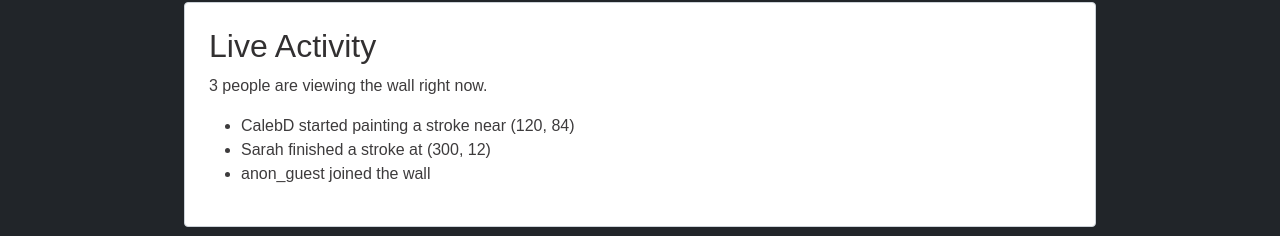
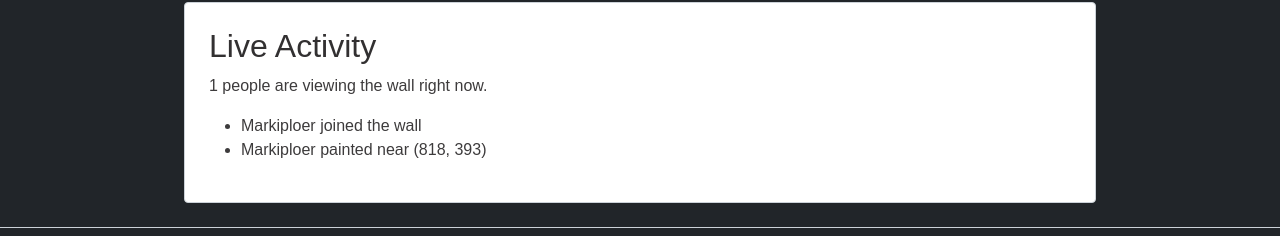
Before and after one commit to Caleb-D-Ace/startup, a React (Vite) app: page / in a window 1280 px wide. Shown: the part 1181-1417 px from the top of the page. Built offline with nearby package versions, Linux system fonts and the light colour scheme; no server answers; a web font is replaced by a local one.

Commit message:
Implemented activity live feed, including a throttle to prevent spam

```diff
--- a/src/canvas/canvasApi.js
+++ b/src/canvas/canvasApi.js
@@ -90,6 +90,16 @@ const SIMULATION_INTERVAL_MS = 4000;
 
 const subscribers = new Set();
 let simulationTimer = null;
+
+// Caps how often a single username's painting generates an "activity"
+// notification -- a fast drag flushes a chunk every ~28px/250ms, which
+// would otherwise flood the live feed with one user's own repeated
+// "painted near" messages. In-memory only (not persisted), per username,
+// uncapped in size -- unlike the localStorage-backed per-user stores
+// elsewhere, a username here costs one Map entry (a string key + a
+// number), not worth a FIFO eviction scheme over.
+const ACTIVITY_THROTTLE_MS = 5000;
+const lastActivityAt = new Map(); // username -> timestamp of its last emitted activity notification
 
 // submitStroke runs on every chunk flush (every ~28px/250ms while
 // dragging), so re-parsing/re-serializing the *entire* grid on every call
@@ -185,6 +195,24 @@ export function submitStroke(stroke) {
 
   scheduleSave();
   notify({ type: "stroke", pixels, username: stroke.username });
+
+  // One activity message per submission (so per chunk, not per whole drag)
+  // -- fires for every caller uniformly, real strokes and the simulated
+  // fake-peer stroke below alike, so there's a single place that decides
+  // what an activity message looks like instead of two. Throttled per
+  // username so one fast drag's many chunk flushes don't flood the feed
+  // with the same person's own messages; painting, persistence, and xp
+  // above are all unaffected by this -- only the notification is skipped.
+  if (pixels.length > 0) {
+    const now = Date.now();
+    const lastNotifiedAt = lastActivityAt.get(stroke.username) ?? 0;
+    if (now - lastNotifiedAt >= ACTIVITY_THROTTLE_MS) {
+      lastActivityAt.set(stroke.username, now);
+      const { x, y } = pixels[0];
+      notify({ type: "activity", username: stroke.username, message: `${stroke.username} painted near (${x}, ${y})` });
+    }
+  }
+
   return pixels;
 }
 
@@ -344,7 +372,7 @@ function paintFakeStroke() {
   const y = Math.floor(Math.random() * CANVAS_HEIGHT);
 
   submitStroke({ points: [{ x, y }], paletteIndex, username, shape: "round", size: 0 });
-  notify({ type: "activity", message: `${username} painted near (${x}, ${y})` });
+  // submitStroke itself emits the matching "activity" notification now.
 }
 
 function startSimulation() {
--- a/src/wall/wall.jsx
+++ b/src/wall/wall.jsx
@@ -18,6 +18,7 @@ import { useAuth } from '../AuthContext';
 const DEFAULT_BRUSH_SIZE = 5;
 const BRUSH_SHAPE = 'round'; // only shape implemented so far -- brush-style select below isn't wired to this yet
 const SUGGESTION_DEBOUNCE_MS = 400; // avoids firing a request per intermediate color while clicking around
+const ACTIVITY_FEED_LIMIT = 15; // most-recent-first, capped so a long session doesn't grow this list unboundedly
 
 export function Wall() {
   const { username } = useAuth();
@@ -109,19 +110,50 @@ export function Wall() {
   // counter is the actual change signal instead.
   const [pixelsVersion, setPixelsVersion] = useState(0);
 
+  // Distinct usernames seen this session (real strokes and simulated
+  // fake-peer ones alike), including yourself -- there's no real presence
+  // tracking in this mock (no join/leave, no real other clients), so this
+  // is deliberately simple: a monotonically-growing count of "who's shown
+  // up," not an attempt to fake accurate live join/leave dynamics.
+  const viewerUsernamesRef = useRef(new Set());
+  const [viewerCount, setViewerCount] = useState(0);
+  const [activityFeed, setActivityFeed] = useState([]);
+
+  // AuthContext resolves username asynchronously, so this can't just be a
+  // useRef lazy initializer -- re-seed whenever it actually changes.
+  useEffect(() => {
+    if (username && !viewerUsernamesRef.current.has(username)) {
+      viewerUsernamesRef.current.add(username);
+      setViewerCount(viewerUsernamesRef.current.size);
+    }
+  }, [username]);
+
   // Our own strokes flow through this same subscription rather than being
   // applied locally on submit -- treating "what I just painted" and "what a
   // peer just painted" identically keeps there from being two separate
   // code paths that could drift apart.
   useEffect(() => {
     const unsubscribe = subscribe((event) => {
-      if (event.type !== 'stroke') {
+      if (event.type === 'stroke') {
+        event.pixels.forEach(({ x, y, paletteIndex }) => {
+          pixelsRef.current.push({ x, y, paletteIndex });
+        });
+        setPixelsVersion((v) => v + 1);
         return;
       }
-      event.pixels.forEach(({ x, y, paletteIndex }) => {
-        pixelsRef.current.push({ x, y, paletteIndex });
-      });
-      setPixelsVersion((v) => v + 1);
+
+      if (event.type === 'activity') {
+        const newMessages = [];
+        if (!viewerUsernamesRef.current.has(event.username)) {
+          viewerUsernamesRef.current.add(event.username);
+          setViewerCount(viewerUsernamesRef.current.size);
+          newMessages.push(`${event.username} joined the wall`);
+        }
+        newMessages.push(event.message);
+        // "joined" reads naturally above "painted" for the same instant --
+        // not reversed, since newMessages is already built in that order.
+        setActivityFeed((prev) => [...newMessages, ...prev].slice(0, ACTIVITY_FEED_LIMIT));
+      }
     });
     return unsubscribe;
   }, []);
@@ -293,11 +325,13 @@ export function Wall() {
       {/* WebSocket data placeholder */}
       <section id="activity-section" className="panel">
         <h2>Live Activity</h2>
-        <p><span id="live-user-count">3</span> people are viewing the wall right now.</p>
+        <p><span id="live-user-count">{viewerCount}</span> people are viewing the wall right now.</p>
         <ul id="activity-feed">
-          <li>CalebD started painting a stroke near (120, 84)</li>
-          <li>Sarah finished a stroke at (300, 12)</li>
-          <li>anon_guest joined the wall</li>
+          {activityFeed.length === 0 ? (
+            <li>No activity yet &mdash; start painting!</li>
+          ) : (
+            activityFeed.map((message, index) => <li key={index}>{message}</li>)
+          )}
         </ul>
       </section>
     </>
```
